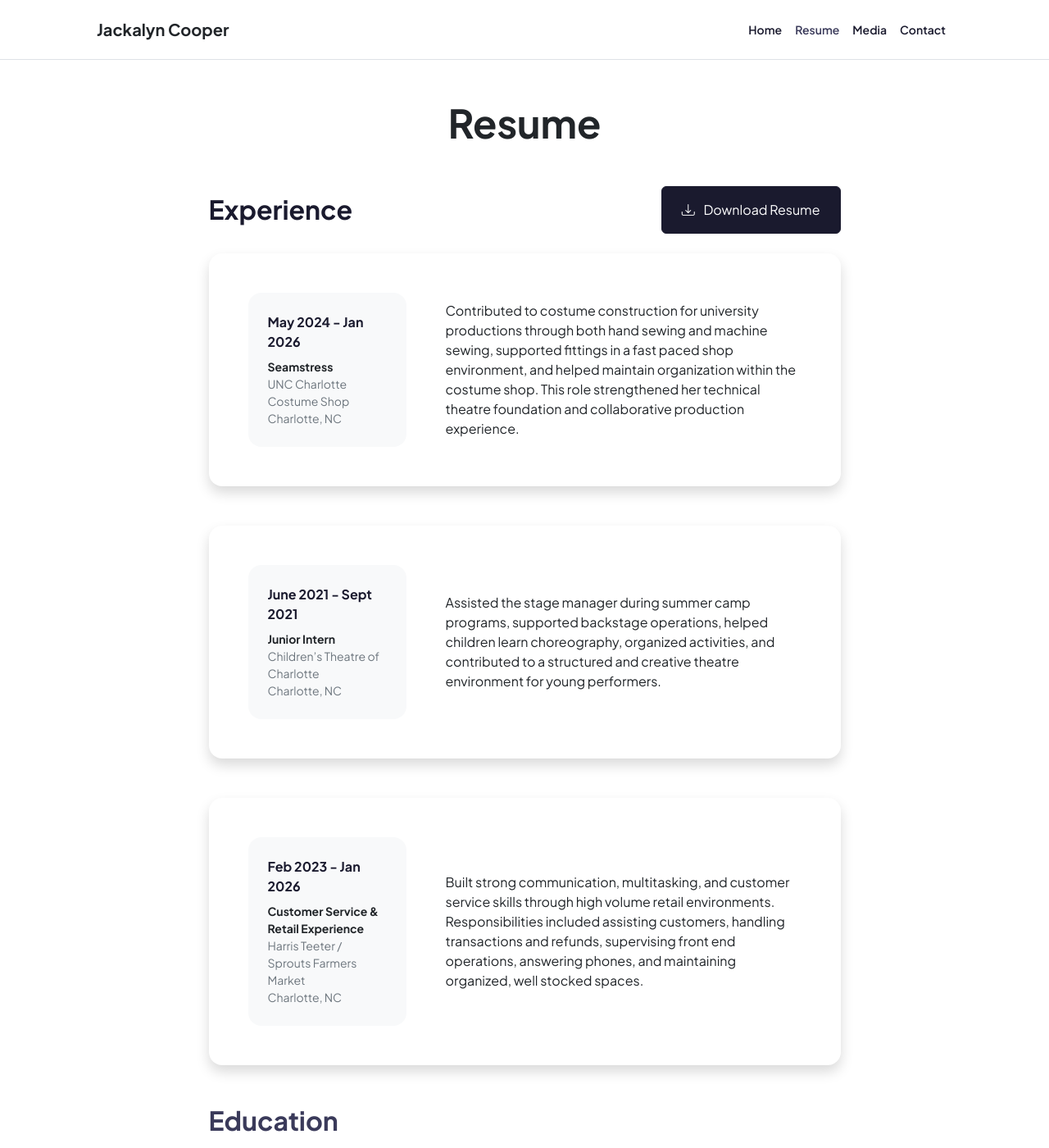
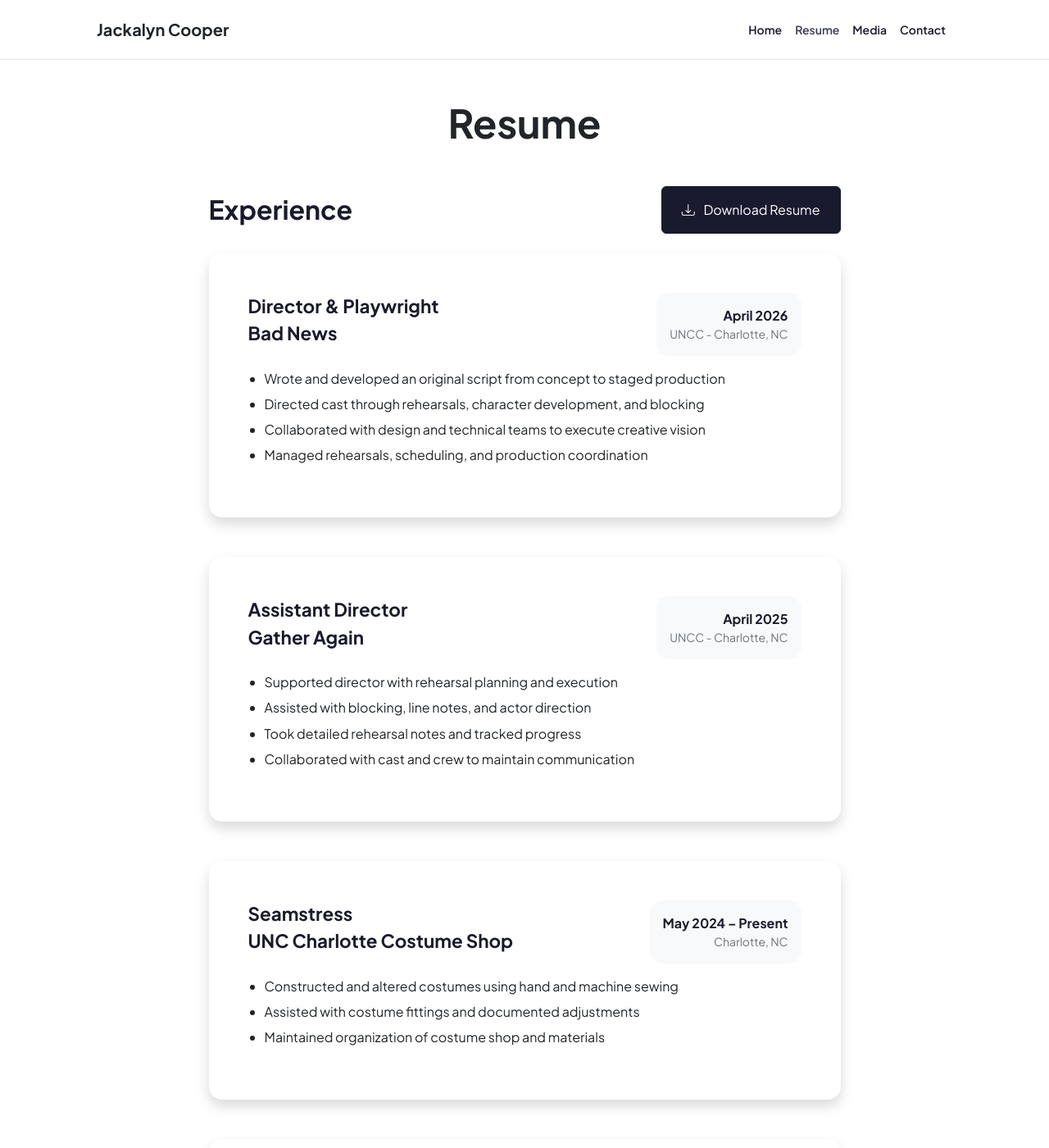
Before and after one commit to eldrethk/Jackalyncooper, a Jekyll site: the page built from resume.html, in a window 1280 px wide and 1400 px high. Shown: the whole window at 82% size. Built offline with Jekyll 4.4.1, drawn with Linux system fonts in a browser that asks for light colours; some of the changed text lies outside the part shown.

Commit message:
Add files via upload

```diff
--- a/resume.html
+++ b/resume.html
@@ -5,7 +5,6 @@ description: Resume and theatre experience for Jackalyn Cooper.
 author: Jackalyn Cooper
 ---
 
-        <!-- Page Content -->
 <div class="container px-5 my-5">
     <div class="text-center mb-5">
         <h1 class="display-5 fw-bolder mb-0">
@@ -16,75 +15,139 @@ author: Jackalyn Cooper
     <div class="row gx-5 justify-content-center">
         <div class="col-lg-11 col-xl-9 col-xxl-8">
 
-                    <!-- Experience Section -->
+            <!-- EXPERIENCE -->
             <section>
                 <div class="d-flex align-items-center justify-content-between mb-4">
                     <h2 class="text-primary fw-bolder mb-0">Experience</h2>
-                            <a class="btn btn-primary px-4 py-3" href="assets/Jackalyn-Cooper-Resume.pdf">
+                    <a class="btn btn-primary px-4 py-3" target="_blank" href="/assets/Jackalyn_Cooper_Resume.pdf">
                         <div class="d-inline-block bi bi-download me-2"></div>
                         Download Resume
                     </a>
                 </div>
 
-                        <div class="card shadow border-0 rounded-4 mb-5">
+                <!-- Director -->
+                <div class="card resume-card shadow border-0 rounded-4 mb-5">
                     <div class="card-body p-5">
-                                <div class="row align-items-center gx-5">
-                                    <div class="col text-center text-lg-start mb-4 mb-lg-0">
-                                        <div class="bg-light p-4 rounded-4">
-                                            <div class="text-primary fw-bolder mb-2">May 2024 - Jan 2026</div>
-                                            <div class="small fw-bolder">Seamstress</div>
-                                            <div class="small text-muted">UNC Charlotte Costume Shop</div>
+                        <div class="d-flex justify-content-between align-items-start flex-wrap mb-3">
+                            <div class="resume-card-title fw-bolder text-primary">
+                                Director & Playwright
+								<br/>Bad News
+                            </div>
+                            <div class="resume-info-box bg-light p-3 rounded-4 text-end">
+                                <div class="text-primary fw-bolder">April 2026</div>
+                                <div class="small text-muted">UNCC - Charlotte, NC</div>
+                            </div>
+                        </div>
+                        <ul>
+                            <li>Wrote and developed an original script from concept to staged production</li>
+                            <li>Directed cast through rehearsals, character development, and blocking</li>
+                            <li>Collaborated with design and technical teams to execute creative vision</li>
+                            <li>Managed rehearsals, scheduling, and production coordination</li>
+                        </ul>
+                    </div>
+                </div>
+
+                <!-- Assistant Director -->
+                <div class="card resume-card shadow border-0 rounded-4 mb-5">
+                    <div class="card-body p-5">
+                        <div class="d-flex justify-content-between align-items-start flex-wrap mb-3">
+                            <div class="resume-card-title fw-bolder text-primary">
+                                Assistant Director <br/> Gather Again
+                            </div>
+                            <div class="resume-info-box bg-light p-3 rounded-4 text-end">
+                                <div class="text-primary fw-bolder">April 2025</div>
+                                <div class="small text-muted">UNCC - Charlotte, NC</div>
+                            </div>
+                        </div>
+                        <ul>
+                            <li>Supported director with rehearsal planning and execution</li>
+                            <li>Assisted with blocking, line notes, and actor direction</li>
+                            <li>Took detailed rehearsal notes and tracked progress</li>
+                            <li>Collaborated with cast and crew to maintain communication</li>
+                        </ul>
+                    </div>
+                </div>
+
+                <!-- Seamstress -->
+                <div class="card resume-card shadow border-0 rounded-4 mb-5">
+                    <div class="card-body p-5">
+                        <div class="d-flex justify-content-between align-items-start flex-wrap mb-3">
+                            <div class="resume-card-title fw-bolder text-primary">
+                                Seamstress <br/> UNC Charlotte Costume Shop
+                            </div>
+                            <div class="resume-info-box bg-light p-3 rounded-4 text-end">
+                                <div class="text-primary fw-bolder">May 2024 – Present</div>
                                 <div class="small text-muted">Charlotte, NC</div>
                             </div>
                         </div>
-                                    <div class="col-lg-8">
-                                        <div>
-                                            Contributed to costume construction for university productions through both hand sewing and machine sewing, supported fittings in a fast paced shop environment, and helped maintain organization within the costume shop. This role strengthened her technical theatre foundation and collaborative production experience.
-                                        </div>
-                                    </div>
-                                </div>
+                        <ul>
+                            <li>Constructed and altered costumes using hand and machine sewing</li>
+                            <li>Assisted with costume fittings and documented adjustments</li>
+                            <li>Maintained organization of costume shop and materials</li>
+                        </ul>
                     </div>
                 </div>
 
-                        <div class="card shadow border-0 rounded-4 mb-5">
+                <!-- Sprouts -->
+                <div class="card resume-card shadow border-0 rounded-4 mb-5">
                     <div class="card-body p-5">
-                                <div class="row align-items-center gx-5">
-                                    <div class="col text-center text-lg-start mb-4 mb-lg-0">
-                                        <div class="bg-light p-4 rounded-4">
-                                            <div class="text-primary fw-bolder mb-2">June 2021 - Sept 2021</div>
-                                            <div class="small fw-bolder">Junior Intern</div>
-                                            <div class="small text-muted">Children’s Theatre of Charlotte</div>
+                        <div class="d-flex justify-content-between align-items-start flex-wrap mb-3">
+                            <div class="resume-card-title fw-bolder text-primary">
+                                Cashier <br/> Sprouts Farmers Market
+                            </div>
+                            <div class="resume-info-box bg-light p-3 rounded-4 text-end">
+                                <div class="text-primary fw-bolder">May 2024 – Jan 2026</div>
                                 <div class="small text-muted">Charlotte, NC</div>
                             </div>
                         </div>
-                                    <div class="col-lg-8">
-                                        <div>
-                                            Assisted the stage manager during summer camp programs, supported backstage operations, helped children learn choreography, organized activities, and contributed to a structured and creative theatre environment for young performers.
-                                        </div>
-                                    </div>
-                                </div>
+                        <ul>
+                            <li>Provided customer service and handled transactions</li>
+                            <li>Maintained stock levels and organized displays</li>
+                            <li>Supported store operations</li>
+                        </ul>
                     </div>
                 </div>
 
-                        <div class="card shadow border-0 rounded-4 mb-5">
+                <!-- Harris Teeter Clerk -->
+                <div class="card resume-card shadow border-0 rounded-4 mb-5">
                     <div class="card-body p-5">
-                                <div class="row align-items-center gx-5">
-                                    <div class="col text-center text-lg-start mb-4 mb-lg-0">
-                                        <div class="bg-light p-4 rounded-4">
-                                            <div class="text-primary fw-bolder mb-2">Feb 2023 - Jan 2026</div>
-                                            <div class="small fw-bolder">Customer Service & Retail Experience</div>
-                                            <div class="small text-muted">Harris Teeter / Sprouts Farmers Market</div>
+                        <div class="d-flex justify-content-between align-items-start flex-wrap mb-3">
+                            <div class="resume-card-title fw-bolder text-primary">
+                                Customer Service Clerk <br/> Harris Teeter
+                            </div>
+                            <div class="resume-info-box bg-light p-3 rounded-4 text-end">
+                                <div class="text-primary fw-bolder">Feb 2023 – May 2024</div>
                                 <div class="small text-muted">Charlotte, NC</div>
                             </div>
                         </div>
-                                    <div class="col-lg-8">
-                                        <div>
-                                            Built strong communication, multitasking, and customer service skills through high volume retail environments. Responsibilities included assisting customers, handling transactions and refunds, supervising front end operations, answering phones, and maintaining organized, well stocked spaces.
+                        <ul>
+                            <li>Supervised front-end operations and supported staff</li>
+                            <li>Handled Western Union, lottery, and money orders</li>
+                            <li>Managed cash tills and daily operations</li>
+                        </ul>
                     </div>
                 </div>
+
+                <!-- Intern -->
+                <div class="card resume-card shadow border-0 rounded-4 mb-5">
+                    <div class="card-body p-5">
+                        <div class="d-flex justify-content-between align-items-start flex-wrap mb-3">
+                            <div class="resume-card-title fw-bolder text-primary">
+                                Junior Intern <br/> Children’s Theatre of Charlotte
+                            </div>
+                            <div class="resume-info-box bg-light p-3 rounded-4 text-end">
+                                <div class="text-primary fw-bolder">June 2021 – Sept 2021</div>
+                                <div class="small text-muted">Charlotte, NC</div>
                             </div>
                         </div>
+                        <ul>
+                            <li>Assisted stage management and summer programs</li>
+                            <li>Supervised children backstage</li>
+                            <li>Supported choreography and activities</li>
+                        </ul>
                     </div>
+                </div>
+
             </section>
 
                     <!-- Education Section -->
@@ -96,9 +159,8 @@ author: Jackalyn Cooper
                                 <div class="row align-items-center gx-5">
                                     <div class="col text-center text-lg-start mb-4 mb-lg-0">
                                         <div class="bg-light p-4 rounded-4">
-                                            <div class="text-secondary fw-bolder mb-2">Expected May 2026</div>
+                                            <div class="text-secondary fw-bolder mb-2">May 2026</div>
                                             <div class="mb-2">
-                                                <div class="small fw-bolder">University of North Carolina at Charlotte</div>
                                                 <div class="small text-muted">Charlotte, NC</div>
                                             </div>
                                             <div class="fst-italic">
@@ -108,6 +170,7 @@ author: Jackalyn Cooper
                                         </div>
                                     </div>
                                     <div class="col-lg-8">
+                                        <div class="resume-card-title fw-bolder text-primary">University of North Carolina at Charlotte</div>
 										<div>
                                             Theatre studies spanning performance, directing, dramaturgy, dramatic writing, and design and technical theatre. Academic work reflects a multidisciplinary approach to storytelling and production.
                                         </div>
@@ -123,7 +186,6 @@ author: Jackalyn Cooper
                                         <div class="bg-light p-4 rounded-4">
                                             <div class="text-secondary fw-bolder mb-2">May 2023</div>
                                             <div class="mb-2">
-                                                <div class="small fw-bolder">Harper Middle College High School</div>
                                                 <div class="small text-muted">Charlotte, NC</div>
                                             </div>
                                             <div class="fst-italic">
@@ -133,6 +195,7 @@ author: Jackalyn Cooper
                                         </div>
                                     </div>
                                     <div class="col-lg-8">
+										<div class="resume-card-title fw-bolder text-primary">Harper Middle College High School</div>
                                         <div>
                                             Graduated from an innovative CMS honors program that allowed students to earn college credits through CPCC while completing high school coursework.
                                         </div>
@@ -142,62 +205,8 @@ author: Jackalyn Cooper
                         </div>
                     </section>
 
-                    <div class="pb-5"></div>
 
-                    <!-- Skills Section -->
-                    <section>
-                        <div class="card shadow border-0 rounded-4 mb-5">
-                            <div class="card-body p-5">
 
-                                <!-- Theatre Skills -->
-                                <div class="mb-5">
-                                    <div class="d-flex align-items-center mb-4">
-                                        <div class="feature bg-primary bg-gradient-primary-to-secondary text-white rounded-3 me-3">
-                                            <i class="bi bi-tools"></i>
-                                        </div>
-                                        <h3 class="fw-bolder mb-0">
-                                            <span class="d-inline text-dark">Theatre Skills</span>
-                                        </h3>
-                                    </div>
-
-                                    <div class="row row-cols-1 row-cols-md-3 mb-4">
-                                        <div class="col mb-4 mb-md-0"><div class="d-flex align-items-center bg-light rounded-4 p-3 h-100">Acting</div></div>
-                                        <div class="col mb-4 mb-md-0"><div class="d-flex align-items-center bg-light rounded-4 p-3 h-100">Directing</div></div>
-                                        <div class="col"><div class="d-flex align-items-center bg-light rounded-4 p-3 h-100">Dramaturgy</div></div>
-                                    </div>
-                                    <div class="row row-cols-1 row-cols-md-3">
-                                        <div class="col mb-4 mb-md-0"><div class="d-flex align-items-center bg-light rounded-4 p-3 h-100">Dramatic Writing</div></div>
-                                        <div class="col mb-4 mb-md-0"><div class="d-flex align-items-center bg-light rounded-4 p-3 h-100">Costume Construction</div></div>
-                                        <div class="col"><div class="d-flex align-items-center bg-light rounded-4 p-3 h-100">Technical Theatre</div></div>
-                                    </div>
-                                </div>
-
-                                <!-- Additional Skills -->
-                                <div class="mb-0">
-                                    <div class="d-flex align-items-center mb-4">
-                                        <div class="feature bg-primary bg-gradient-primary-to-secondary text-white rounded-3 me-3">
-                                            <i class="bi bi-stars"></i>
-                                        </div>
-                                        <h3 class="fw-bolder mb-0">
-                                            <span class="d-inline text-dark">Additional Skills</span>
-                                        </h3>
-                                    </div>
-
-                                    <div class="row row-cols-1 row-cols-md-3 mb-4">
-                                        <div class="col mb-4 mb-md-0"><div class="d-flex align-items-center bg-light rounded-4 p-3 h-100">Hand Sewing</div></div>
-                                        <div class="col mb-4 mb-md-0"><div class="d-flex align-items-center bg-light rounded-4 p-3 h-100">Machine Sewing</div></div>
-                                        <div class="col"><div class="d-flex align-items-center bg-light rounded-4 p-3 h-100">Soprano Voice</div></div>
-                                    </div>
-                                    <div class="row row-cols-1 row-cols-md-3">
-                                        <div class="col mb-4 mb-md-0"><div class="d-flex align-items-center bg-light rounded-4 p-3 h-100">Intermediate Violin</div></div>
-                                        <div class="col mb-4 mb-md-0"><div class="d-flex align-items-center bg-light rounded-4 p-3 h-100">Backstage Support</div></div>
-                                        <div class="col"><div class="d-flex align-items-center bg-light rounded-4 p-3 h-100">Collaborative Production Work</div></div>
-                                    </div>
-                                </div>
-
-                            </div>
-                        </div>
-                    </section>
 
                     <!-- Training Section -->
                     <section>
@@ -301,6 +310,57 @@ author: Jackalyn Cooper
                         </div>
                     </section>
 
+					   <!-- Skills Section -->
+                   <!-- Skills Section -->
+<section>
+    <div class="card shadow border-0 rounded-4 mb-5">
+        <div class="card-body p-5">
+
+            <!-- Theatre Skills -->
+            <div class="mb-5">
+                <div class="d-flex align-items-center mb-4">
+                    <div class="feature bg-primary bg-gradient-primary-to-secondary text-white rounded-3 me-3">
+                        <i class="bi bi-tools"></i>
+                    </div>
+                    <h3 class="fw-bolder mb-0">
+                        <span class="d-inline text-dark">Theatre Skills</span>
+                    </h3>
+                </div>
+
+                <div class="skills-grid">
+                    <div class="skill-item">Acting</div>
+                    <div class="skill-item">Directing</div>
+                    <div class="skill-item">Dramaturgy</div>
+                    <div class="skill-item">Dramatic Writing</div>
+                    <div class="skill-item">Costume Construction</div>
+                    <div class="skill-item">Technical Theatre</div>
+                </div>
+            </div>
+
+            <!-- Additional Skills -->
+            <div>
+                <div class="d-flex align-items-center mb-4">
+                    <div class="feature bg-primary bg-gradient-primary-to-secondary text-white rounded-3 me-3">
+                        <i class="bi bi-stars"></i>
+                    </div>
+                    <h3 class="fw-bolder mb-0">
+                        <span class="d-inline text-dark">Additional Skills</span>
+                    </h3>
+                </div>
+
+                <div class="skills-grid">
+                    <div class="skill-item">Hand Sewing</div>
+                    <div class="skill-item">Machine Sewing</div>
+                    <div class="skill-item">Soprano Voice</div>
+                    <div class="skill-item">Intermediate Violin</div>
+                    <div class="skill-item">Backstage Support</div>
+                    <div class="skill-item">Collaborative Production Work</div>
+                </div>
+            </div>
+
+        </div>
+    </div>
+</section>
         </div>
     </div>
 </div>
```
Lines whose indentation alone changed are shown as unchanged.
